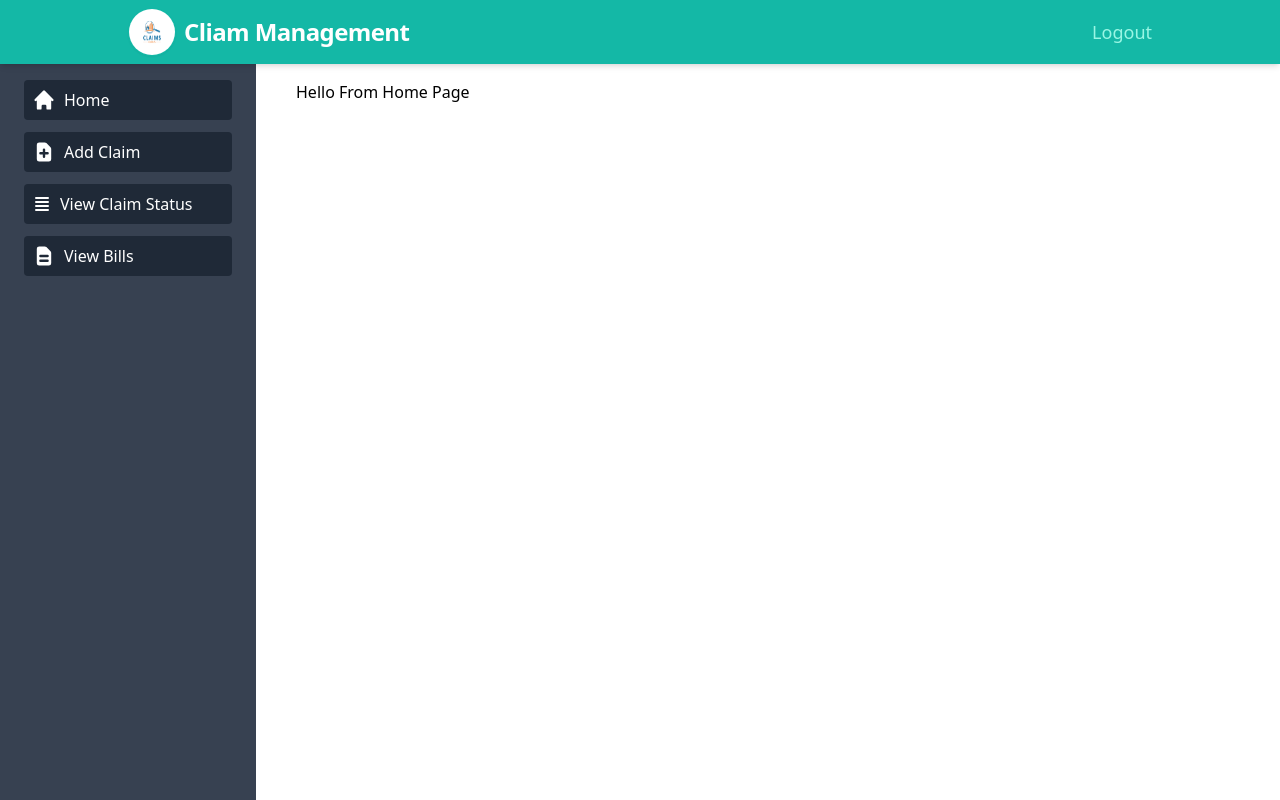
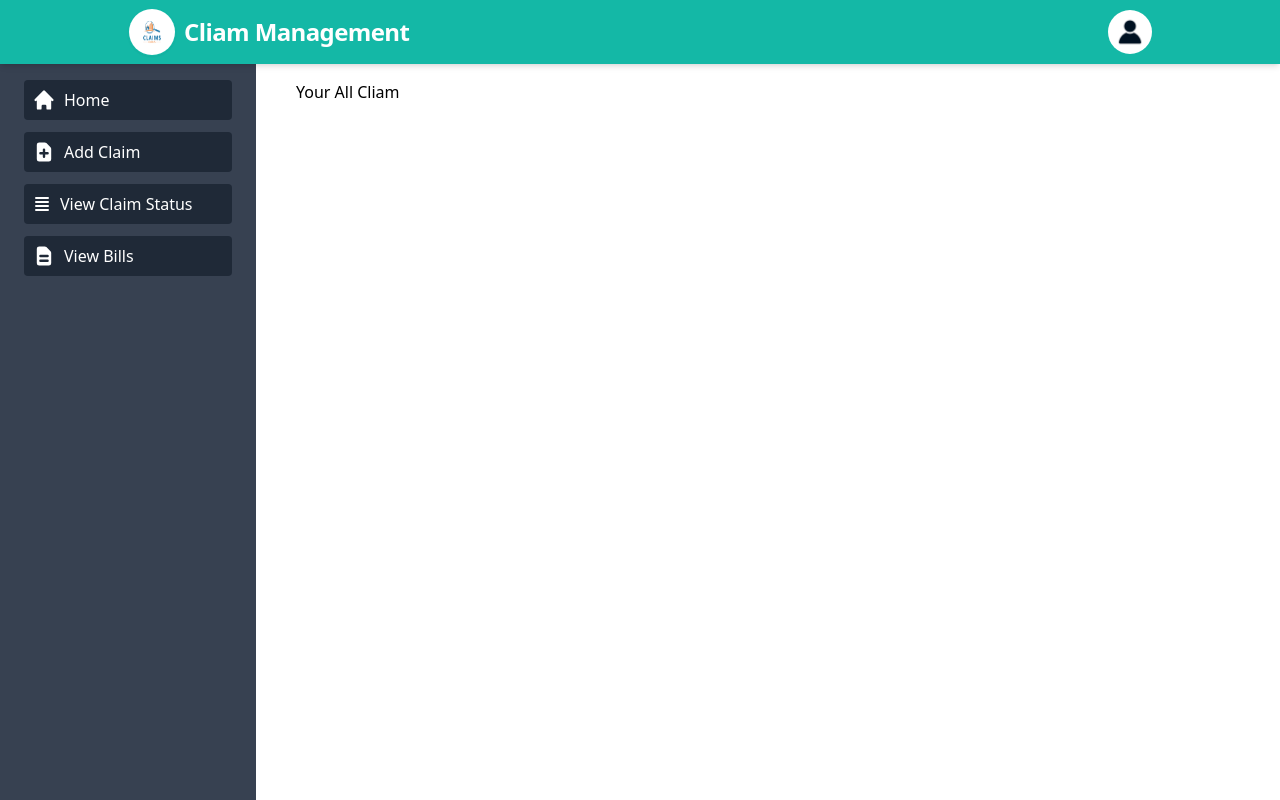
Before and after one commit to Molla-Mainuddin/claim-management, a React (Create React App) app: page /home in a window 1280 px wide. Built offline with nearby package versions, Linux system fonts and the light colour scheme; no server answers.

Commit message:
Profile toggle menu added

```diff
--- a/src/component/Navbar.jsx
+++ b/src/component/Navbar.jsx
@@ -1,7 +1,15 @@
-import React from 'react'
+import React, { useState } from 'react'
 import { NavLink } from 'react-router-dom';
+import ProfileMenu from './ProfileMenu';
 
 const Navbar = () => {
+
+  const [isProfileMenuOpen, setIsProfileMenuOpen] = useState(false);
+
+  const profileMenuToggler = ()=>{
+    isProfileMenuOpen ? setIsProfileMenuOpen(false) : setIsProfileMenuOpen(true);
+  }
+
   return (
     <nav className="bg-teal-500 shadow-md fixed top-0 z-50 w-full h-auto flex items-center justify-between py-2 px-5 lg:px-32">
       <div className="flex items-center flex-shrink-0 text-white">
@@ -18,12 +26,19 @@ const Navbar = () => {
         </button>
       </div>
       <div className="w-full hidden lg:flex lg:items-center lg:w-auto">
-        <div className="text-lg lg:flex-grow">
-          <button to="#" className="block mt-4 lg:inline-block lg:mt-0 text-teal-200 hover:text-white">
-            Logout
+        <div className="text-lg lg:flex lg:items-center">
+          <button onClick={ profileMenuToggler } className="block mt-4 lg:inline-block lg:mt-0 text-teal-200 hover:text-white">
+              <img
+                src="assets/user.jpg"
+                alt="no-img"
+                className="h-11 w-11 rounded-full"
+              />
           </button>
         </div>
       </div>
+
+      {/* Profile Menu */}
+      { isProfileMenuOpen ? (<ProfileMenu />) : '' }
     </nav>
   )
 }
--- /dev/null
+++ b/src/component/ProfileMenu.jsx
@@ -0,0 +1,34 @@
+import React from 'react'
+
+const ProfileMenu = () => {
+    return (
+        <div className="w-40 absolute top-[60px] right-36 border bg-white inline-block box-content rounded shadow-md">
+            <div className="flex items-center space-x-3 pl-4 py-2 border-b shadow-sm cursor-pointer">
+                <div className="text-base hover:text-blue-700">
+                    <div className="text-left font-semibold">Mainuddin</div>
+                </div>
+            </div>
+            <div className="p-2">
+                <div className="flex justify-start items-center space-x-2 cursor-pointer hover:text-blue-700">
+                    <svg
+                        xmlns="http://www.w3.org/2000/svg"
+                        className="h-5 w-5 ml-1"
+                        viewBox="0 0 20 20"
+                        fill="currentColor"
+                    >
+                        <path
+                            fillRule="evenodd"
+                            d="M3 3a1 1 0 00-1 1v12a1 1 0 102 0V4a1 1 0 00-1-1zm10.293 9.293a1 1 0 001.414 1.414l3-3a1 1 0 000-1.414l-3-3a1 1 0 10-1.414 1.414L14.586 9H7a1 1 0 100 2h7.586l-1.293 1.293z"
+                            clipRule="evenodd"
+                        />
+                    </svg>
+                    <div className="text-base">
+                        Signout
+                    </div>
+                </div>
+            </div>
+        </div>
+    )
+}
+
+export default ProfileMenu;
--- a/src/pages/home/component/Home.jsx
+++ b/src/pages/home/component/Home.jsx
@@ -7,7 +7,7 @@ const Home = () => {
     <div className='flex flex-row'>
       <SideBar />
       <div className='w-full lg:w-4/5 lg:pt-20 px-10'>
-        Hello From Home Page
+        Your All Cliam
       </div>
     </div>
   )
```
Also changed, not shown: public/assets/user.jpg (added).
